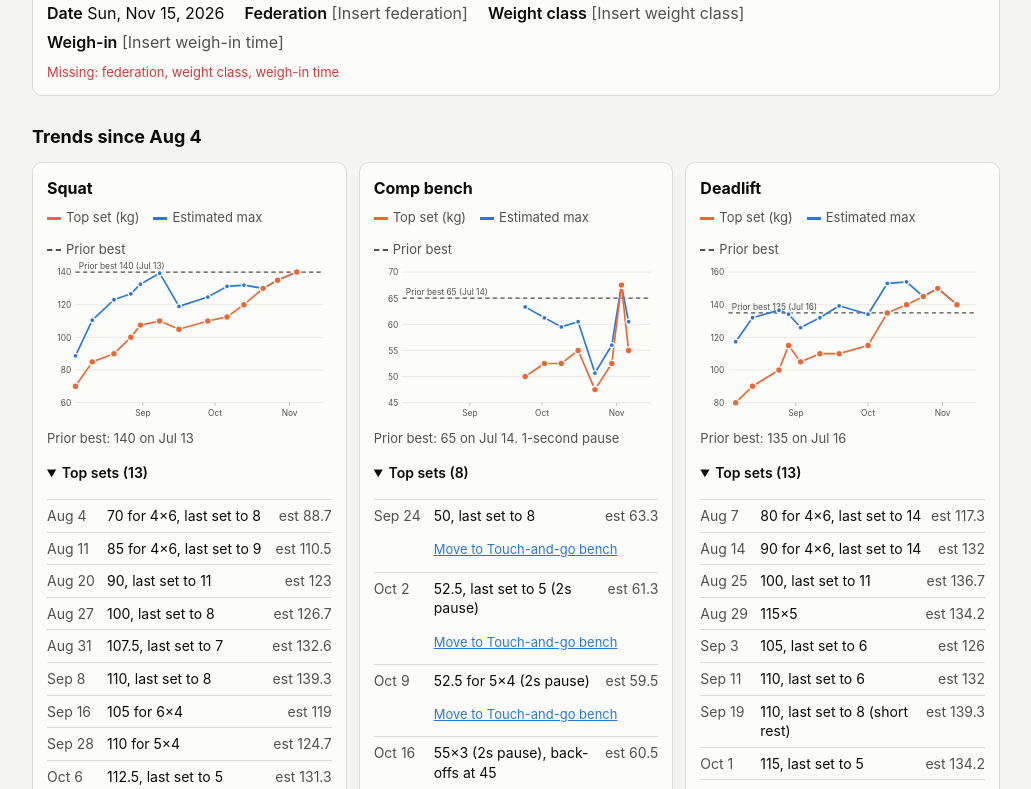
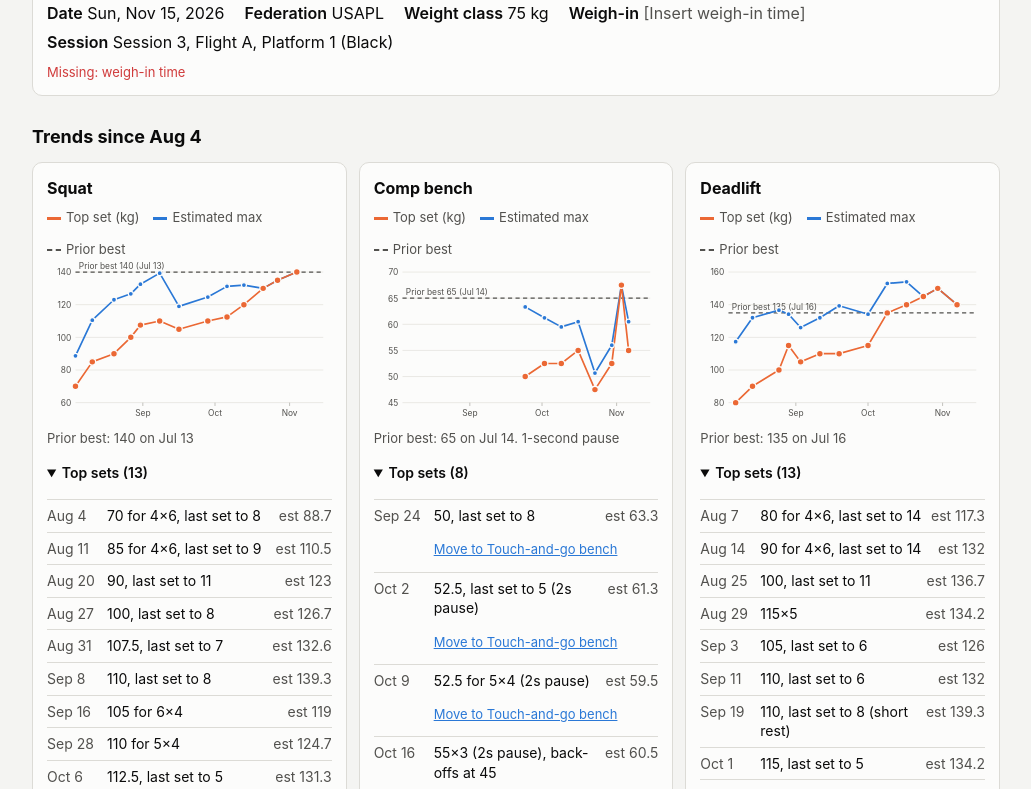
Before and after one commit to KTKB2026/meet-planner, a plain HTML site: page index.html in a window 1280 px wide. Shown: the part 148-937 px from the top of the page, without its empty margins (124-1155 px from the left). Drawn offline with Linux system fonts and the light colour scheme.

Commit message:
MA State: meet details, LiftingCast board per platform, flight sizes for both lifters
Co-Authored-By: Claude Fable 5.2 <noreply@anthropic.com>

```diff
--- a/data/athletes.js
+++ b/data/athletes.js
@@ -17,12 +17,16 @@ window.ATHLETES = [
     id: "madeline",
     name: "Madeline",
 
+    // Session, flight, platform, class, and flight sizes are from LiftingCast (Nov 15).
     meet: {
       name: "MA State Championships",
       date: "2026-11-15",
-      federation: "",
-      weightClass: "",
-      weighIn: ""
+      federation: "USAPL",
+      weightClass: "75 kg",
+      weighIn: "",
+      session: "Session 3, Flight A, Platform 1 (Black)",
+      boardUrl: "https://liftingcast.com/meets/mseaub8zayiu/platforms/pgc6ztb9zgvu/board",
+      flightPlan: { a: 0, b: 13, c: 10 }
     },
 
     historyStart: "2026-08-04",
@@ -121,20 +125,23 @@ window.ATHLETES = [
     id: "aiden",
     name: "Aiden",
 
-    // Next meet not set yet.
+    // Session, flight, platform, class, and flight sizes are from LiftingCast (Nov 15).
     meet: {
-      name: "",
-      date: "",
-      federation: "",
-      weightClass: "",
-      weighIn: ""
+      name: "MA State Championships",
+      date: "2026-11-15",
+      federation: "USAPL",
+      weightClass: "125 kg",
+      weighIn: "",
+      session: "Session 4, Flight B, Platform 2 (Red)",
+      boardUrl: "https://liftingcast.com/meets/mseaub8zayiu/platforms/p8b7rakmqnjo/board",
+      flightPlan: { a: 9, b: 11, c: 0 }
     },
 
     // Day after his last meet before this log.
     historyStart: "2026-08-23",
     historyNote: "",
 
-    // From Nov 9, before MA State. Review once the Nov 14 results are in.
+    // From Nov 9. His attempt sheet below runs above these.
     trainingMaxes: {
       squat:    { kg: 255,   approved: true, approvedOn: "2026-11-09", reason: "255×1 on Nov 2" },
       bench:    { kg: 177.5, approved: true, approvedOn: "2026-11-09", reason: "Best meet bench, Aug 22. 170×1 on Oct 27" },
--- a/index.html
+++ b/index.html
@@ -582,6 +582,7 @@
           '<span><b>Federation</b> ' + orInsert(m.federation, "federation") + '</span>' +
           '<span><b>Weight class</b> ' + orInsert(m.weightClass, "weight class") + '</span>' +
           '<span><b>Weigh-in</b> ' + orInsert(m.weighIn, "weigh-in time") + '</span>' +
+          (m.session ? '<span><b>Session</b> ' + esc(m.session) + '</span>' : '') +
         '</div>' +
         (missing.length ? '<div class="missing small">Missing: ' + esc(missing.join(", ")) + '</div>' : '') +
       '</div>';
@@ -1012,7 +1013,13 @@
   function dayState() {
     var d = saved.day || (saved.day = {});
     d.att = d.att || {}; d.wu = d.wu || {}; d.fl = d.fl || {}; d.cnt = d.cnt || {};
-    d.fp = d.fp || {}; d.open = d.open || {};
+    d.open = d.open || {};
+    if (!d.fp) {
+      // Start from the flight sizes baked into the meet, if any.
+      var bfp = (athlete.meet || {}).flightPlan || {};
+      d.fp = {};
+      Object.keys(bfp).forEach(function (key) { d.fp[key] = String(bfp[key]); });
+    }
     if (!d.lift || !liftByKey(d.lift)) d.lift = C.lifts[0].key;
     if (d.collars === undefined) d.collars = C.plates.collarKgEach > 0;
     C.lifts.forEach(function (lift) {
@@ -1050,6 +1057,7 @@
     if (m.federation) bits.push(m.federation);
     if (m.weightClass) bits.push(m.weightClass);
     if (m.weighIn) bits.push("Weigh-in " + m.weighIn);
+    if (m.session) bits.push(m.session);
     bits.push("Training maxes " + C.lifts.map(function (l) { return num(tm(l.key)); }).join(" / "));
 
     $("day").innerHTML =
@@ -1077,7 +1085,7 @@
 
       '<div class="board" id="d-board"><div class="board-bar"><button data-act="board"><span id="d-boardlab">&#9654; Live board (LiftingCast)</span></button>' +
         '<a id="d-boardext" target="_blank" rel="noopener"' + (boardUrl() ? ' href="' + esc(boardUrl()) + '"' : ' style="display:none"') + '>open full</a></div>' +
-        '<div class="board-url"><input id="d-boardurl" inputmode="url" placeholder="Paste the LiftingCast board link" value="' + esc(d.board || "") + '"></div>' +
+        '<div class="board-url"><input id="d-boardurl" inputmode="url" placeholder="Paste the LiftingCast board link" value="' + esc(d.board || m.boardUrl || "") + '"></div>' +
         '<iframe id="d-boardframe" title="LiftingCast live board" loading="lazy"></iframe></div>' +
 
       '<div class="fp' + (d.fpClosed ? ' closed' : '') + '" id="d-fp"><div class="fp-head" data-act="fptoggle"><span>Flight plan</span><span class="fp-sum" id="d-fpsum"></span><span id="d-fpchev">' + (d.fpClosed ? '&#9654;' : '&#9660;') + '</span></div>' +
@@ -1110,7 +1118,7 @@
       (kind === "time" ? 'type="time"' : 'inputmode="numeric" placeholder="' + (key === "brk" ? "0" : "#") + '"') + ' value="' + esc(v) + '"></div>';
   }
   function boardUrl() {
-    var u = String(dayState().board || "").trim();
+    var u = String(dayState().board || (athlete.meet || {}).boardUrl || "").trim();
     return /^https:\/\//i.test(u) ? u : "";
   }
   function dayReference() {
--- a/sw.js
+++ b/sw.js
@@ -1,7 +1,7 @@
 // Saves the app on the phone so it opens with no signal.
 // Network first: with signal you always get the newest version.
 // Bump the CACHE name on every deploy.
-var CACHE = "meet-planner-v2";
+var CACHE = "meet-planner-v3";
 var FILES = ["./", "index.html", "data/config.js", "data/athletes.js"];
 
 self.addEventListener("install", function (e) {
```
Also changed, not shown: 1 other file.
